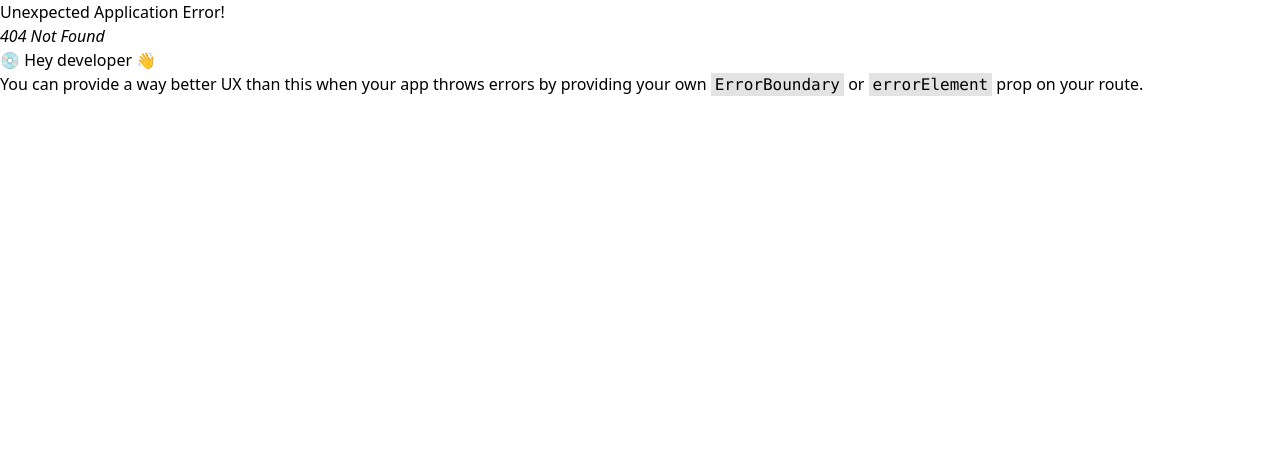
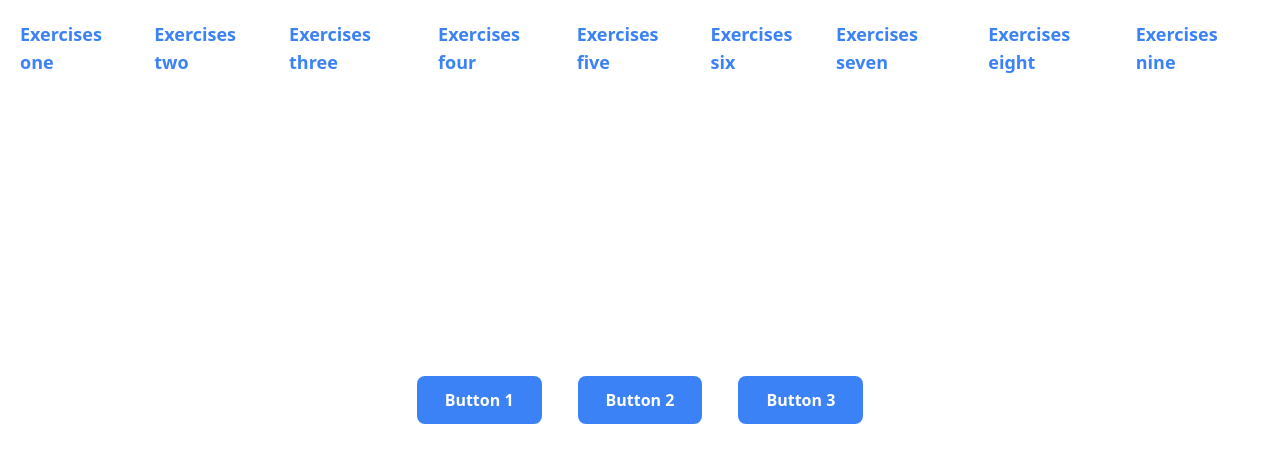
Before and after one commit to chrisostome01/the-gym-react-intro-challenge, a React (Create React App) app: page /three in a window 1280 px wide. Before the commit this address had no page. Shown: the top 462 px of the page. Built offline with nearby package versions, Linux system fonts and the light colour scheme; the HTML template or start-up script is replaced by a standard one.

Commit message:
feat: add the third question

```diff
--- a/src/App.jsx
+++ b/src/App.jsx
@@ -1,6 +1,7 @@
 import React from "react";
 import ExercisesOne from "./pages/ExercisesOne";
 import ExercisesTwo from "./pages/ExercisesTwo";
+import ExercisesThree from "./pages/ExercisesThree";
 import { RouterProvider, createBrowserRouter } from "react-router-dom/dist";
 
 const router = createBrowserRouter([
@@ -11,6 +12,10 @@ const router = createBrowserRouter([
   {
     path: "/two",
     element: <ExercisesTwo />,
+  },,
+  {
+    path: "/three",
+    element: <ExercisesThree />,
   },
 ]);
 
--- /dev/null
+++ b/src/components/Button.jsx
@@ -0,0 +1,12 @@
+import React from "react";
+
+export default function Button({text}) {
+  return (
+    <button
+      className="bg-blue-500 text-white font-bold px-7 py-3  rounded-lg"
+      onClick={() => alert(`You clicked on ${text}`)}
+    >
+      {text}
+    </button>
+  );
+}
--- /dev/null
+++ b/src/pages/ExercisesThree.jsx
@@ -0,0 +1,16 @@
+import React from "react";
+import Nav from "../components/Nav";
+import Button from "../components/Button";
+
+export default function ExercisesThree() {
+  return (
+    <>
+      <Nav />
+      <div className="flex gap-9 items-center justify-center h-screen">
+        <Button text="Button 1" />
+        <Button text="Button 2" />
+        <Button text="Button 3" />
+      </div>
+    </>
+  );
+}
```
Also changed, not shown: 1 other file (tests, documents, lock files or other folders).
